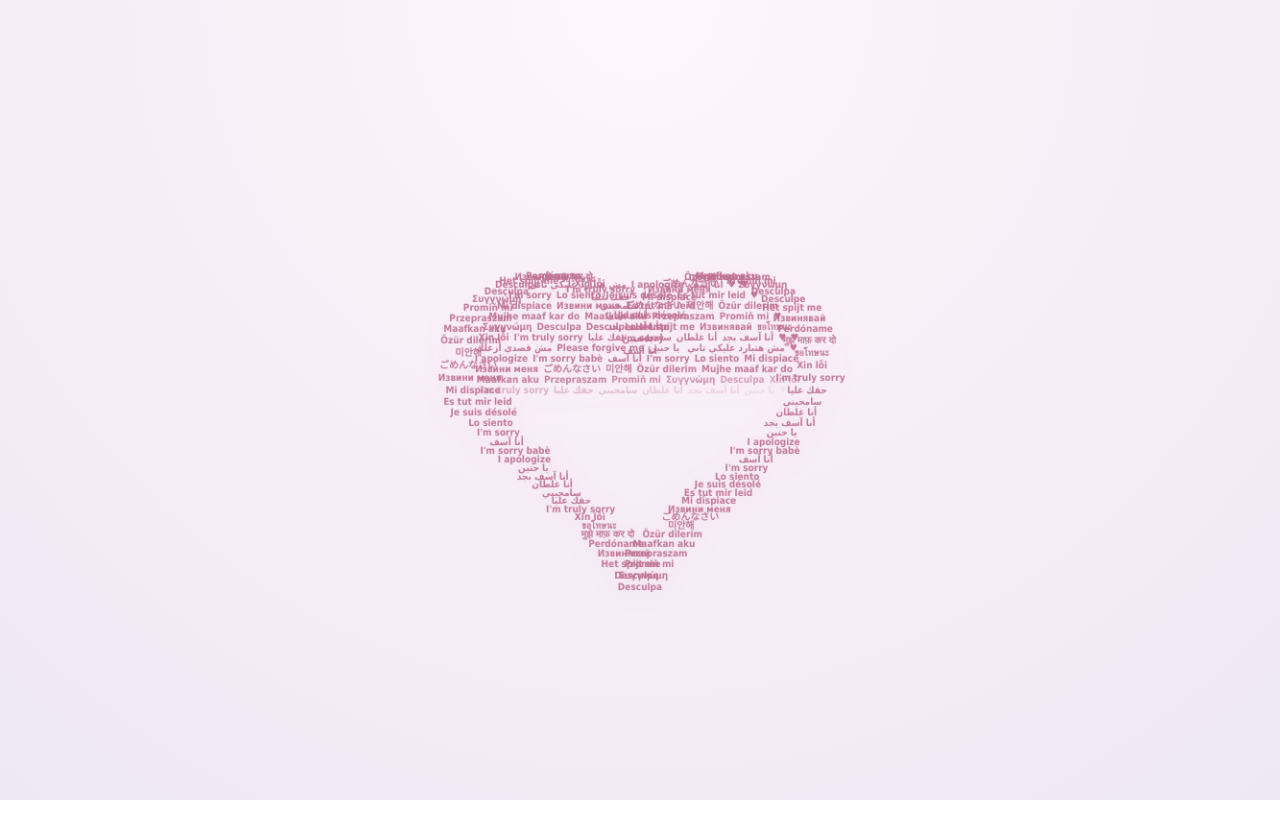
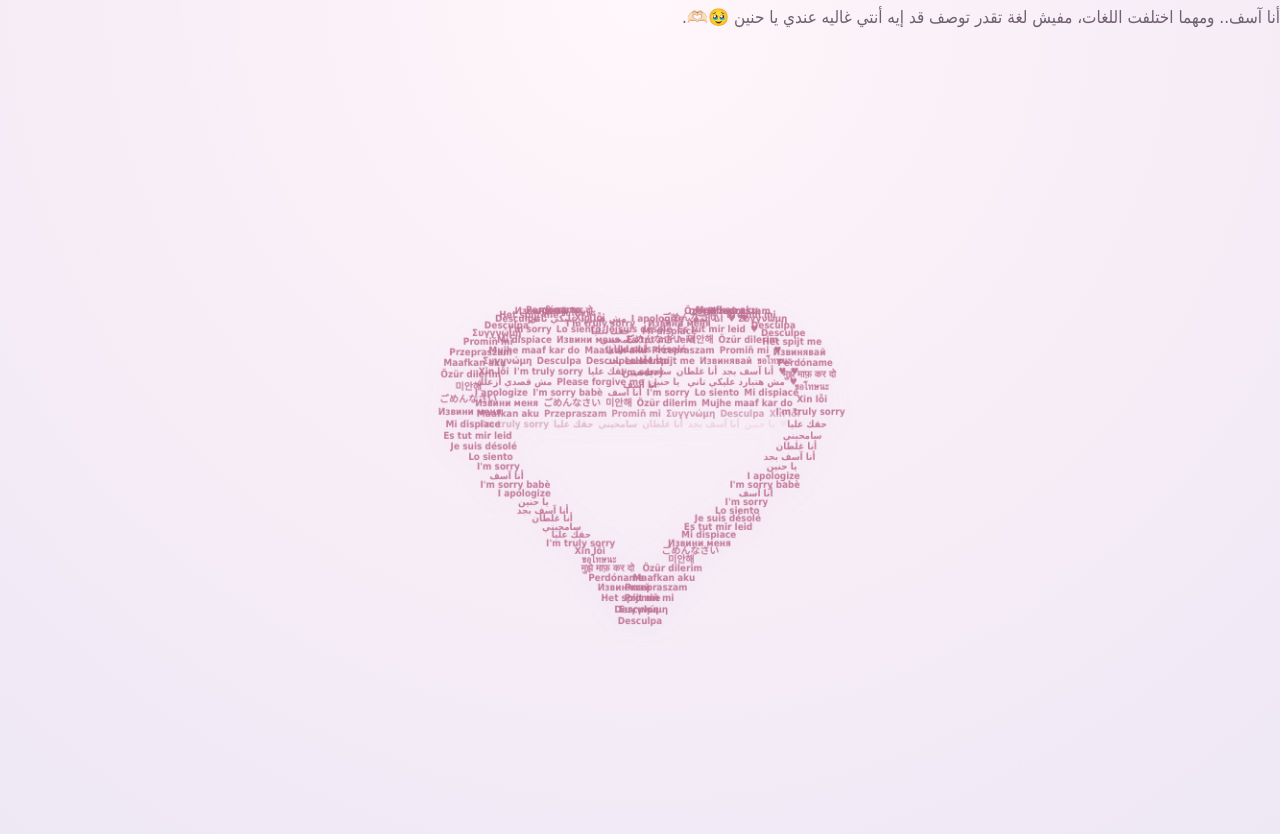
Before and after one commit to y2007kh/test, a plain HTML site: page index.html in a window 1280 px wide. Before the commit the page ends 800 px from the top, so only its background shows below. Drawn offline with Linux system fonts and the light colour scheme.

Commit message:
Update index.html

```diff
--- a/index.html
+++ b/index.html
@@ -13,7 +13,10 @@
 </head>
 
 <body>
-
+<p class="sorry-message">
+    أنا آسف.. ومهما اختلفت اللغات،
+    مفيش لغة تقدر توصف قد إيه أنتي غاليه عندي يا حنين 🥹🫶🏻.
+</p>
     <main class="heart-canvas-container">
         <canvas id="loveHeartCanvas"></canvas>
     </main>
```
